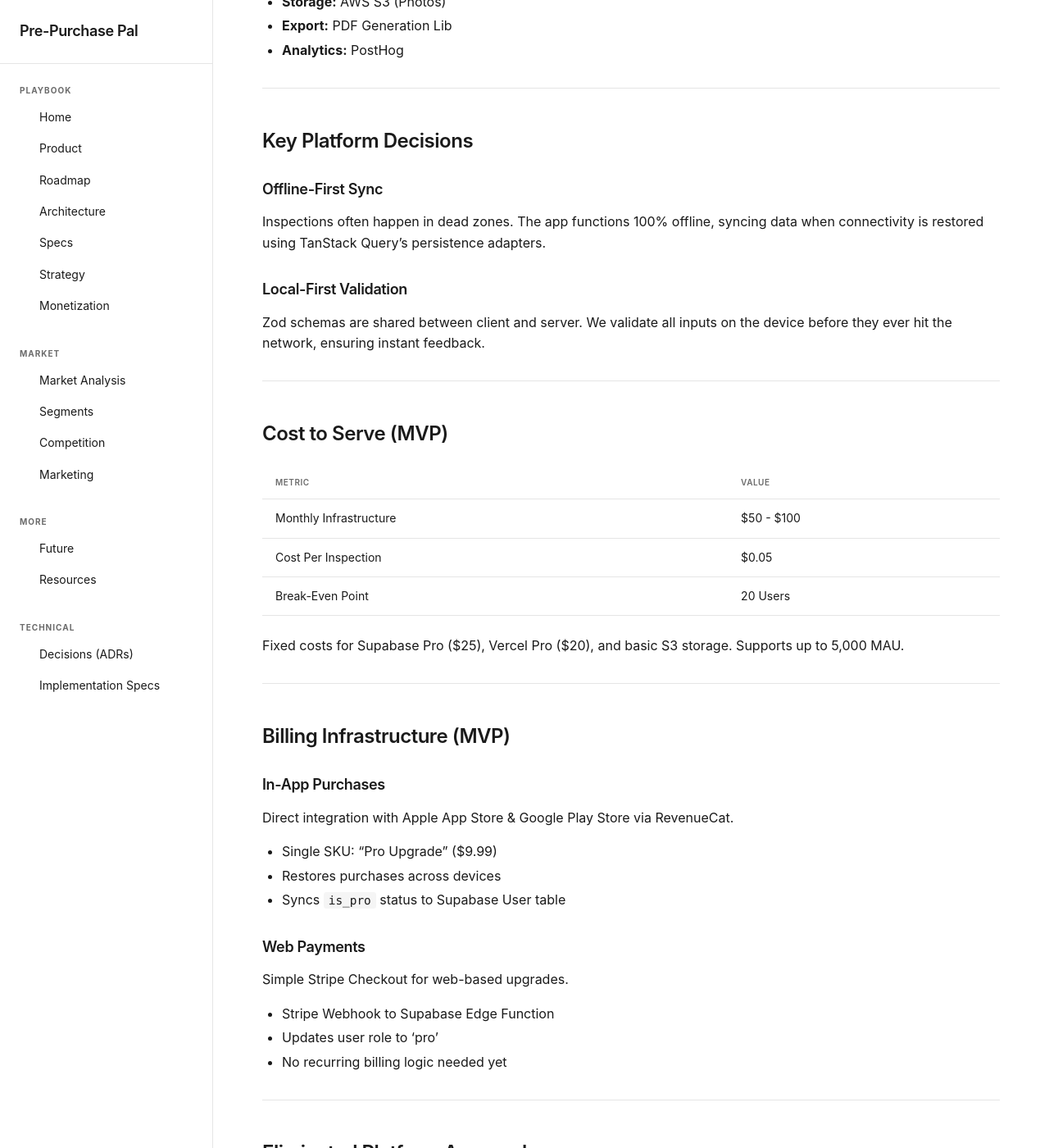
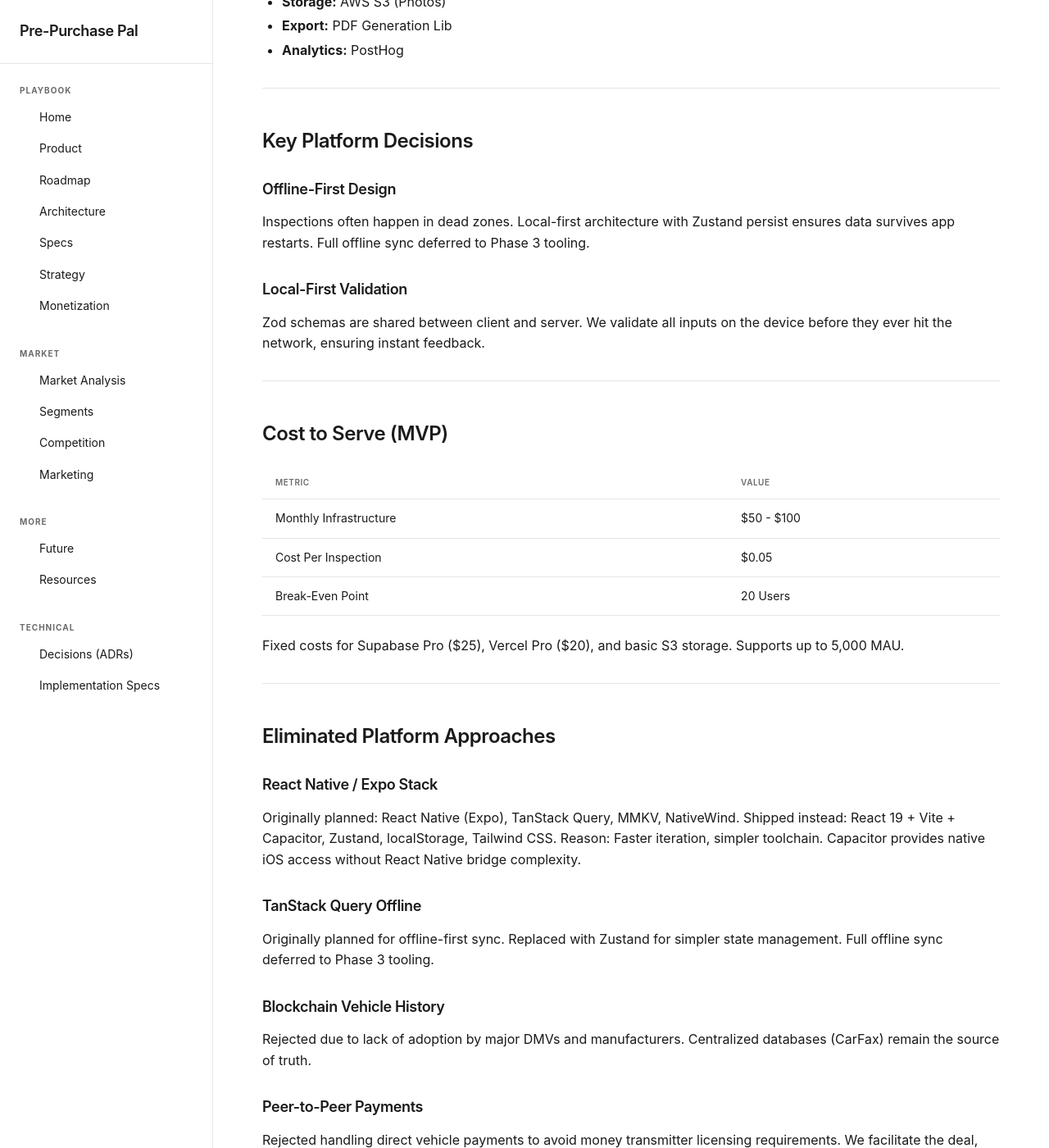
Before and after one commit to zaremy/purchase-copilot, a Jekyll site: the page built from docs/playbook/architecture.md, in a window 1280 px wide and 1400 px high, scrolled down 1174 px. Shown: the whole window at 82% size. Built offline with Jekyll 4.4.1, drawn with Linux system fonts in a browser that asks for light colours; part of the change alters nothing that is shown; some of the changed text lies outside the part shown.

Commit message:
docs: reorganize architecture.md to match current roadmap (#71)
Phase 1:
- Fix tech stack to match shipped (React+Capacitor, not RN/Expo)
- Move billing to Phase 3
- Add eliminated section for original tech choices

Phase 2:
- Update 2B to show Apple Sign-In as shipped
- Update phased rollout description

Phase 3:
- Rename from "AI Integration" to "Pro Plan (Tooling + Monetization)"
- Add tool sections: 3E Billing, 3B VIN, 3C Media, 3A Reports, 3D Guidance
- Move heavy AI-first architecture to eliminated section

Phase 4:
- Rename from "Platform Scale" to "Distribution + GTM"
- Move Welcome Experience from Phase 3
- Move Video/Enterprise/Advanced AI to deferred section

No content deleted - all moved to appropriate phases or eliminated/deferred sections.

Co-authored-by: Claude Opus 4.5 <noreply@anthropic.com>

```diff
--- a/docs/playbook/architecture.md
+++ b/docs/playbook/architecture.md
@@ -7,7 +7,7 @@ title: Technical Architecture
 
 **SYSTEM DESIGN**
 
-A robust, offline-first React Native application backed by a scalable Node.js/PostgreSQL backend.
+A mobile-first vehicle inspection app backed by a scalable Node.js/PostgreSQL backend.
 
 <div class="phase-tabs" role="tablist">
   <button class="phase-tab active" role="tab" aria-selected="true" data-tab="phase1">Phase 1</button>
@@ -28,13 +28,13 @@ The MVP architecture prioritizes offline-first capabilities, robust photo storag
 
 ---
 
-## MVP Tech Stack
+## MVP Tech Stack (Shipped)
 
 ### Mobile App
-- **Framework:** React Native (Expo)
-- **State:** TanStack Query (Offline)
-- **Storage:** MMKV (Local Persistence)
-- **UI:** NativeWind (Tailwind)
+- **Framework:** React 19 + Vite
+- **Native:** Capacitor 8 (iOS)
+- **State:** Zustand (persist middleware)
+- **UI:** Tailwind CSS
 
 ### Backend API
 - **Runtime:** Node.js (Express)
@@ -52,8 +52,8 @@ The MVP architecture prioritizes offline-first capabilities, robust photo storag
 
 ## Key Platform Decisions
 
-### Offline-First Sync
-Inspections often happen in dead zones. The app functions 100% offline, syncing data when connectivity is restored using TanStack Query's persistence adapters.
+### Offline-First Design
+Inspections often happen in dead zones. Local-first architecture with Zustand persist ensures data survives app restarts. Full offline sync deferred to Phase 3 tooling.
 
 ### Local-First Validation
 Zod schemas are shared between client and server. We validate all inputs on the device before they ever hit the network, ensuring instant feedback.
@@ -72,25 +72,15 @@ Fixed costs for Supabase Pro ($25), Vercel Pro ($20), and basic S3 storage. Supp
 
 ---
 
-## Billing Infrastructure (MVP)
+## Eliminated Platform Approaches
 
-### In-App Purchases
-Direct integration with Apple App Store & Google Play Store via RevenueCat.
+### React Native / Expo Stack
+Originally planned: React Native (Expo), TanStack Query, MMKV, NativeWind.
+Shipped instead: React 19 + Vite + Capacitor, Zustand, localStorage, Tailwind CSS.
+Reason: Faster iteration, simpler toolchain. Capacitor provides native iOS access without React Native bridge complexity.
 
-- Single SKU: "Pro Upgrade" ($9.99)
-- Restores purchases across devices
-- Syncs `is_pro` status to Supabase User table
-
-### Web Payments
-Simple Stripe Checkout for web-based upgrades.
-
-- Stripe Webhook to Supabase Edge Function
-- Updates user role to 'pro'
-- No recurring billing logic needed yet
-
----
-
-## Eliminated Platform Approaches
+### TanStack Query Offline
+Originally planned for offline-first sync. Replaced with Zustand for simpler state management. Full offline sync deferred to Phase 3 tooling.
 
 ### Blockchain Vehicle History
 Rejected due to lack of adoption by major DMVs and manufacturers. Centralized databases (CarFax) remain the source of truth.
@@ -149,16 +139,12 @@ Mandatory for iOS App Store compliance. Abstracts Apple's complex StoreKit APIs.
 
 ## Phase 2B Tech Stack (Authentication)
 
-### Shipped: Email/Password Auth
+### Shipped: Email/Password + Apple Sign-In
 - **Provider:** Supabase Auth
 - **Client:** `@supabase/supabase-js`
 - **State:** Zustand store with persist middleware
 - **UI:** Login (4 modes), Profile management, Sign Out
-
-### Pending: Apple Sign-In (#49)
-- **Provider:** Supabase Auth (Apple OAuth)
-- **iOS:** Native Sign in with Apple (ASAuthorizationController)
-- **Status:** In development
+- **Apple:** Native Sign in with Apple via `@capgo/capacitor-social-login`
 
 ### Security
 - **PKCE:** Enabled
@@ -172,8 +158,8 @@ Mandatory for iOS App Store compliance. Abstracts Apple's complex StoreKit APIs.
 ### Managed Integration Strategy
 We deliberately chose Vercel's native integrations for Supabase and Sentry over manual configuration. This ensures environment variables are automatically synced and deployments are atomically linked to database migrations and error tracking releases.
 
-### Phased Rollout (2A → 2B → 2C)
-Instead of a "big bang" release, we split the backend foundation into three distinct sub-phases: Infrastructure (Complete), Auth (Current), and Billing (Deferred). Google Sign-In was moved to Phase 4 to prioritize Apple Sign-In first (iOS App Store requirement). This isolates risk: we confirm the API works before adding user complexity, and confirm users work before adding payment complexity.
+### Phased Rollout (2A → 2B)
+Instead of a "big bang" release, we split the backend foundation into distinct sub-phases: Infrastructure (Complete), Auth (Complete). Billing moved to Phase 3 as first tool. Google Sign-In moved to Phase 4 to prioritize Apple Sign-In first (iOS App Store requirement).
 
 </div>
 
@@ -181,41 +167,80 @@ Instead of a "big bang" release, we split the backend foundation into three dist
 
 {% include readiness.html title="Phase 3 Progress" phases=site.data.readiness.phase_details.phase3.items %}
 
-## Phase 3: AI Integration
+## Phase 3: Pro Plan (Tooling + Monetization)
 
-### AI Tech Stack Additions
+Everything ships as deterministic tools that an AI/agent can call. Build order: Billing → VIN/Media → Reports → Guidance Orchestrator.
 
-#### LLM Services
-- **Model:** OpenAI GPT-4-turbo
-- **Mode:** JSON Mode (Strict)
-- **Context:** VIN + Market Data
-- **Caching:** OpenAI Caching Proxy (Mandatory)
+---
 
-#### Enriched Data
-- **Market Data:** MarketCheck API
-- **History:** CarFax/AutoCheck API
-- **Recall:** NHTSA Recall API
-- **Vector DB:** pgvector (Issues)
+## 3E: Billing Tools
 
-#### Performance
-- **Queue:** BullMQ (Async Jobs)
-- **Streaming:** Server-Sent Events
-- **Rate Limit:** Upstash Redis
-- **Monitoring:** Helicone / LangSmith
+Entitlement model first, paywall UI later.
 
-### Cost to Serve (Phase 3)
+### In-App Purchases (iOS)
+Direct integration with Apple App Store via RevenueCat.
 
-| Metric | Value |
-|--------|-------|
-| Monthly Infrastructure | $150 - $300 |
-| Cost Per Inspection | $0.45 |
-| Gross Margin | 96% |
+- Single SKU: "Pro Upgrade" ($9.99)
+- Restores purchases across devices
+- Syncs `is_pro` status to Supabase User table
 
-Even with AI costs, the $14.99 price point yields exceptional margins due to high caching hit rates.
+### Web Payments
+Simple Stripe Checkout for web-based upgrades.
+
+- Stripe Webhook to Supabase Edge Function
+- Updates user role to 'pro'
+- No recurring billing logic needed yet
+
+---
+
+## 3B: VIN Tools
+
+- **VIN Decode:** NHTSA API (Year/Make/Model/Engine)
+- **VIN Scan:** Camera OCR (deferred)
+- **VIN Lookup:** Market data enrichment (MarketCheck API)
+
+---
+
+## 3C: Media Tools
+
+- **Photo Capture:** Camera integration via Capacitor
+- **Photo Attach:** Link photos to inspection fields
+- **Storage:** Supabase Storage or S3
+
+---
+
+## 3A: Reports Tool
+
+Flagship paid output.
+
+- **Generate:** Compile inspection data into formatted report
+- **Share:** Export as PDF or shareable link
+- **Branding:** User/pro badge, timestamp
+
+---
+
+## 3D: Guidance Orchestrator
+
+AI calls tools; no business logic in prompts.
+
+### Tool-First Approach
+- **LLM:** JSON Mode (Strict) for structured output
+- **Orchestration:** AI selects which tools to call based on context
+- **Caching:** Cache guidance by Year/Make/Model (80% cost reduction)
+
+### Key Constraints
+- LLM limited to structured JSON output based on specific fields
+- Never generates free-form advice without citing the inspection field
+- Prevents hallucination and liability
 
 ---
 
 ## Eliminated AI Approaches
+
+### Heavy AI-First Architecture
+Originally planned: GPT-4-turbo with vector DB (pgvector), BullMQ queues, SSE streaming, Upstash Redis rate limiting, Helicone/LangSmith monitoring, MarketCheck/CarFax/NHTSA enrichment. Replaced with tool-first approach where AI orchestrates deterministic tools. Simpler, more testable, lower cost.
+
+Original cost projection: $150-300/mo infrastructure, $0.45/inspection.
 
 ### On-Device LLM (Llama Stack)
 Rejected due to hallucination risk and battery drain. Centralized API allows better guardrails and caching.
@@ -226,45 +251,44 @@ Rejected to maintain strict liability control. UI must be deterministic, not gen
 ### Agentic Frameworks (AutoGen)
 Rejected as overkill. The inspection flow is linear and structured, not requiring autonomous agent negotiation.
 
----
+</div>
 
-## Key AI Decisions
+<div id="phase4" class="phase-panel" role="tabpanel" markdown="1">
 
-### Field-Only LLM Constraint
-We strictly limit the LLM to structured JSON output based on specific fields. It never generates free-form advice without citing the specific inspection field it relates to. This prevents hallucination and liability.
+{% include readiness.html title="Phase 4 Progress" phases=site.data.readiness.phase_details.phase4.items %}
 
-### Contextual Caching
-We cache generated checklists by Year/Make/Model. If a user inspects a "2015 Honda Civic", we check if we've already generated a checklist for that car. This reduces LLM costs by 80%.
+## Phase 4: Distribution + GTM
 
 ---
 
 ## Welcome Experience
 
 ### Sign-in Screen
-- **Design Refresh**: Update after AI features ship
+- **Design Refresh**: Update after Pro Plan features ship
 - **Apple Sign-In**: Primary auth method (shipped in Phase 2B)
 - **Email/Password**: Secondary option
 
 ### First-time UX
 - **Onboarding Flow**: Introduce core features to new users
-- **Post-AI Welcome**: Highlight AI-powered inspection guidance
+- **Activation Funnels**: Guide users to first inspection
 
-</div>
+---
 
-<div id="phase4" class="phase-panel" role="tabpanel" markdown="1">
+## Google Sign-In
+- **Provider:** Supabase Auth (Google OAuth)
+- **Platform:** Web + iOS (deferred from Phase 2B)
+- **Goal:** Conversion friction reduction
 
-{% include readiness.html title="Phase 4 Progress" phases=site.data.readiness.phase_details.phase4.items %}
+---
 
-## Phase 4: Platform Scale
-
-### Marketing Site
+## Marketing Site
 - **Landing Page**: Product overview, feature highlights
 - **App Store Links**: iOS download, future Android
 - **SEO**: Optimized for "used car inspection" keywords
 
-### Google Sign-In
-- **Provider:** Supabase Auth (Google OAuth)
-- **Platform:** Web + iOS (deferred from Phase 2B)
+---
+
+## Deferred: Enterprise Features
 
 ### Video Infrastructure
 - **Provider:** Daily.co / Twilio Video
@@ -284,7 +308,7 @@ We cache generated checklists by Year/Make/Model. If a user inspects a "2015 Hon
 - **Voice:** Whisper (Dictation)
 - **Analysis:** Fine-tuned Llama 3
 
-### Cost to Serve (Phase 4)
+### Cost to Serve (Enterprise)
 
 | Metric | Value |
 |--------|-------|
@@ -296,7 +320,7 @@ On a $50 session, we net $10. Minus $1.20 cost = $8.80 profit per session.
 
 ---
 
-## Advanced Intelligence (RAG)
+## Deferred: Advanced Intelligence (RAG)
 
 ### Deep Diagnostics Pipeline
 Retrieval-Augmented Generation for enterprise-grade accuracy.
```
